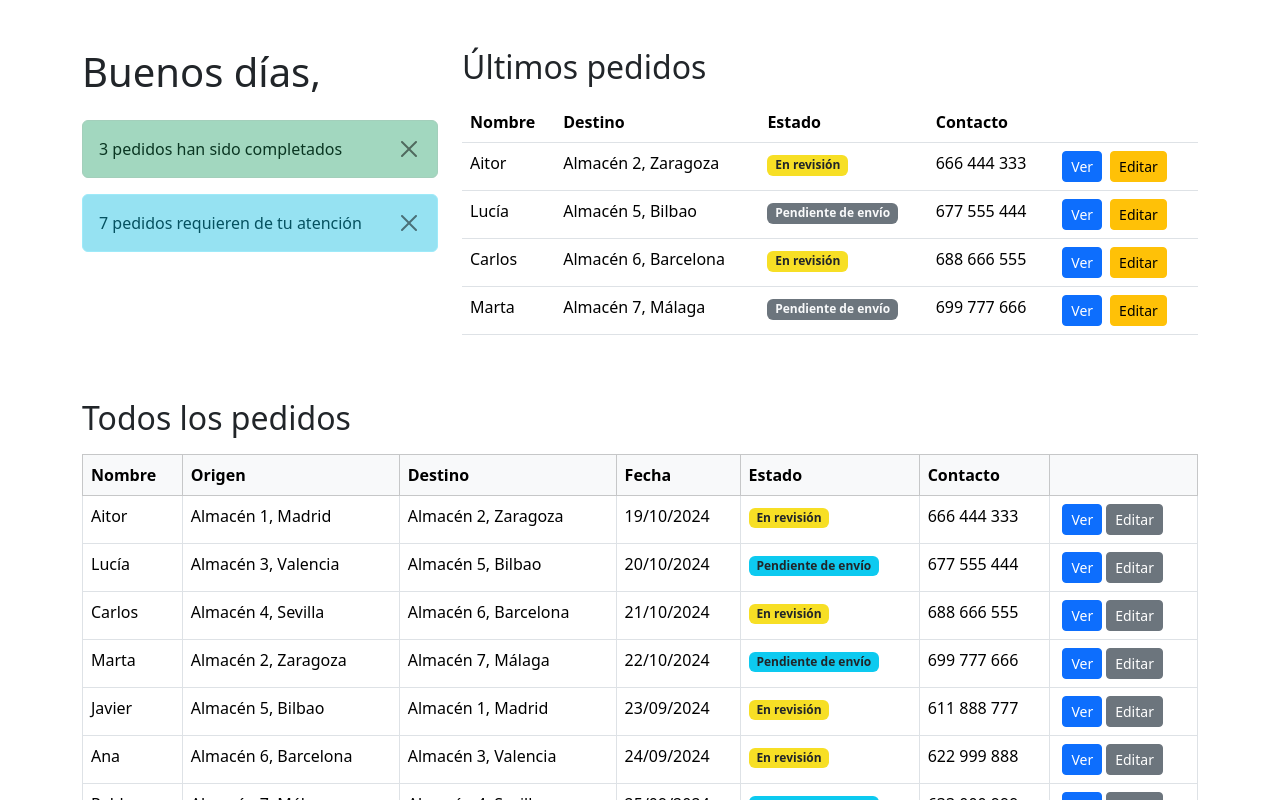
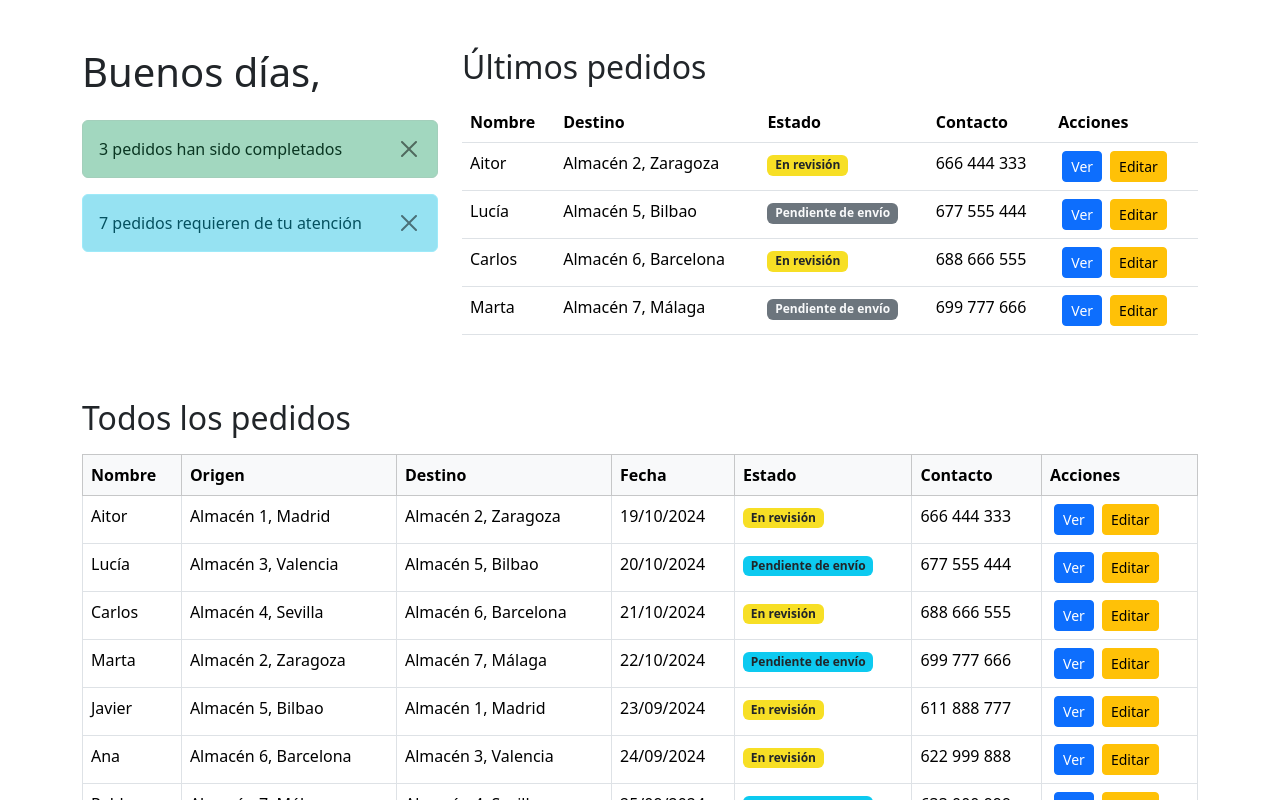
Before and after one commit to abrilmicaela/ProyectoFinal_Front, an Angular app: page /encargado in a window 1280 px wide. Shown: the top 800 px of the page. Built offline with nearby package versions, Linux system fonts and the light colour scheme.

Commit message:
Update encargado.component.html

```diff
--- a/src/app/components/encargado/encargado.component.html
+++ b/src/app/components/encargado/encargado.component.html
@@ -22,7 +22,7 @@
                         <th>Destino</th>
                         <th>Estado</th>
                         <th>Contacto</th>
-                        <th></th>
+                        <th>Acciones</th>
                     </tr>
                 </thead>
                 <tbody>
@@ -64,7 +64,7 @@
                         <th>Fecha</th>
                         <th>Estado</th>
                         <th>Contacto</th>
-                        <th></th>
+                        <th>Acciones</th>
                     </tr>
                 </thead>
                 <tbody>
@@ -73,11 +73,15 @@
                         <td>{{ user.origen }}</td>
                         <td>{{ user.destino }}</td>
                         <td>{{ user.fecha }}</td>
-                        <td><span class="badge bg-info text-dark" [ngClass]="getUserStatus(user.estado)">{{ user.estado }}</span></td>
+                        <td><span class="badge bg-info text-dark" [ngClass]="getUserStatus(user.estado)">{{ user.estado
+                                }}</span></td>
                         <td>{{ user.contacto }}</td>
                         <td>
                             <button class="btn btn-sm btn-primary mx-1" (click)="openModalDetails(user.id)">Ver</button>
-                            <button class="btn btn-sm btn-secondary">Editar</button>
+                            <button type="button" class="btn btn-sm btn-warning mx-1" data-bs-toggle="modal"
+                                data-bs-target="#modalEdit">
+                                Editar
+                            </button>
                         </td>
                     </tr>
 
@@ -97,7 +101,29 @@
                 <button type="button" class="btn-close" data-bs-dismiss="modal" aria-label="Close"></button>
             </div>
             <div class="modal-body">
-                ID: {{this.user.id}}
+
+                <table class="table">
+                    <thead>
+                      <tr>
+                        <th scope="col">ID</th>
+                        <th scope="col">Nombre</th>
+                        <th scope="col">Apellidos</th>
+                        <th scope="col">Contacto</th>
+                        <th scope="col">Estado</th>
+                        <th scope="col">Destino</th>
+                      </tr>
+                    </thead>
+                    <tbody>
+                      <tr>
+                        <th scope="row">{{this.user.id}}</th>
+                        <td>{{this.user.nombre}}</td>
+                        <td>{{this.user.apellidos}}</td>
+                        <td>{{this.user.contacto}}</td>
+                        <td>{{this.user.estado}}</td>
+                        <td>{{this.user.destino}}</td>
+                      </tr>
+                    </tbody>
+                  </table>
             </div>
             <div class="modal-footer">
                 <button type="button" class="btn btn-secondary" data-bs-dismiss="modal">Cerrar</button>
```
